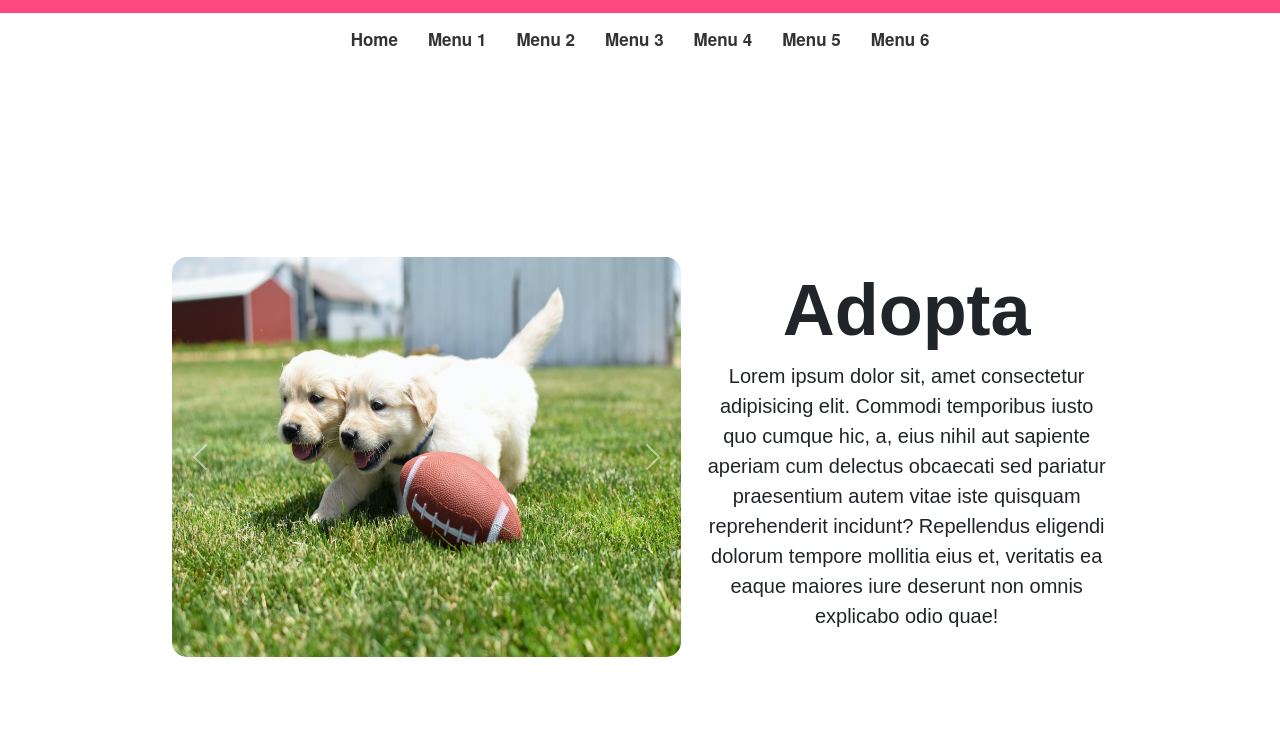
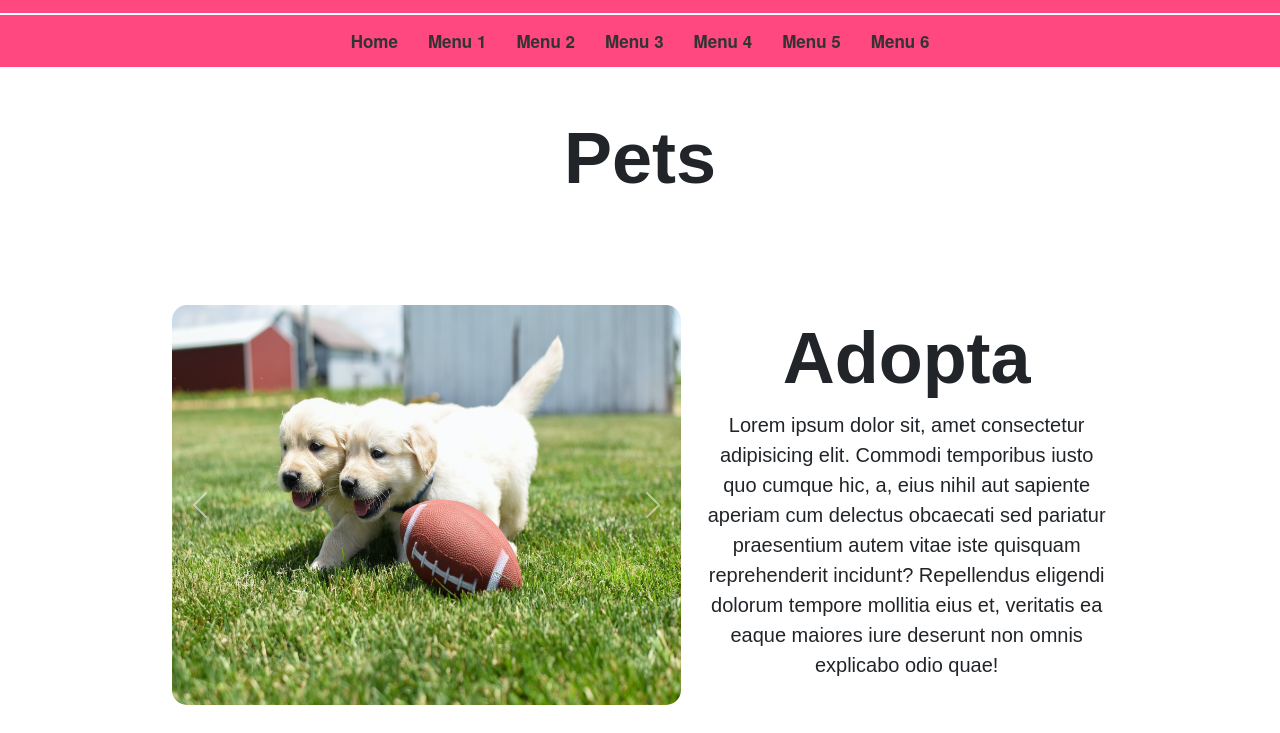
Before and after one commit to Dencito/PruebasFrontEndMVC, a plain HTML site: page content.html in a window 1280 px wide. Shown: the part 67-800 px from the top of the page. Drawn offline with nearby package versions, Linux system fonts and the light colour scheme; a web font is replaced by a local one.

Commit message:
probando home

```diff
--- a/content.html
+++ b/content.html
@@ -129,7 +129,8 @@
             <li><a href="">Menu 6</a></li>
         </ul>
     </nav>
-    <main class="container-fluid mt-5 mb-5 pb-5 pt-5">
+    <main class="container-fluid  mb-5 pt-5">
+        <h1 class="display-2 fw-bold text-center">Pets</h1>
         <div class="row d-flex flex-column-reverse flex-lg-row justify-content-center">
             <div id="carouselExampleIndicators" class="carousel slide  col-md-8 col-lg-5 mx-auto mx-lg-0 pt-5" data-bs-ride="true">
                 <div class="carousel-inner mt-5">
@@ -158,7 +159,7 @@
                 </button>
             </div>
             <div class="col-md-7 col-lg-4 my-auto mx-auto mx-lg-0">
-                <h1 class="display-2 fw-bold text-center mt-5 pt-5">Adopta</h1>
+                <h2 class="display-2 fw-bold text-center mt-5 pt-5">Adopta</h2>
                 <p class="fs-5 text-center">Lorem ipsum dolor sit, amet consectetur adipisicing elit. Commodi temporibus iusto quo cumque hic, a, eius nihil aut sapiente aperiam cum delectus obcaecati sed pariatur praesentium autem vitae iste quisquam reprehenderit incidunt? Repellendus eligendi dolorum tempore mollitia eius et, veritatis ea eaque maiores iure deserunt non omnis explicabo odio quae!</p>
             </div>
         </div>
--- a/css/content.css
+++ b/css/content.css
@@ -11,16 +11,17 @@
 
 .contacto {
     background-color: var(--colorPrimario);
-    color: #fff;
+    color: #ff4880;
 }
 /* menuu*/
 
 #menu {
+    border-top: 2px solid #fff;
     padding: 10px 0;
     position: sticky;
-    top: 0;
+    top: -5px;
     z-index: 6;
-    background-color: #fff;
+    background-color: var(--colorPrimario);
 }
 
 #menu ul
```
